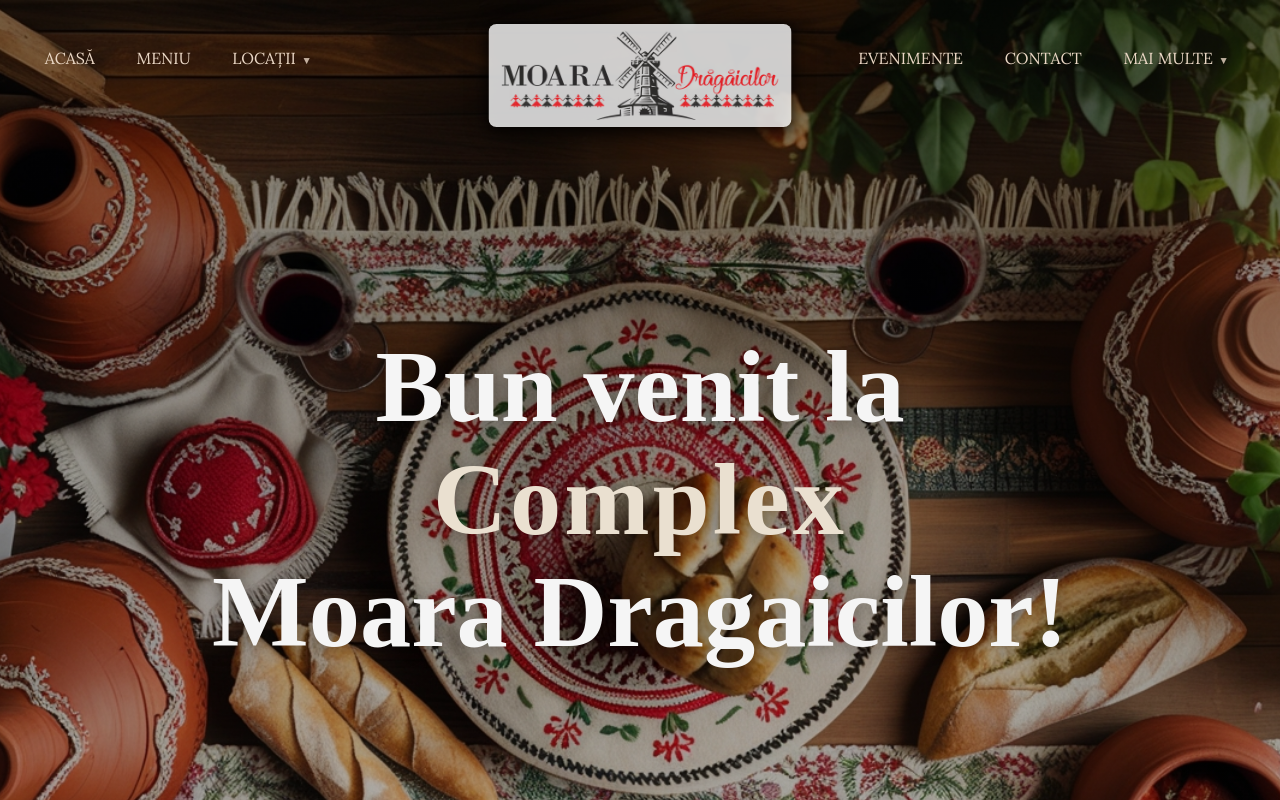
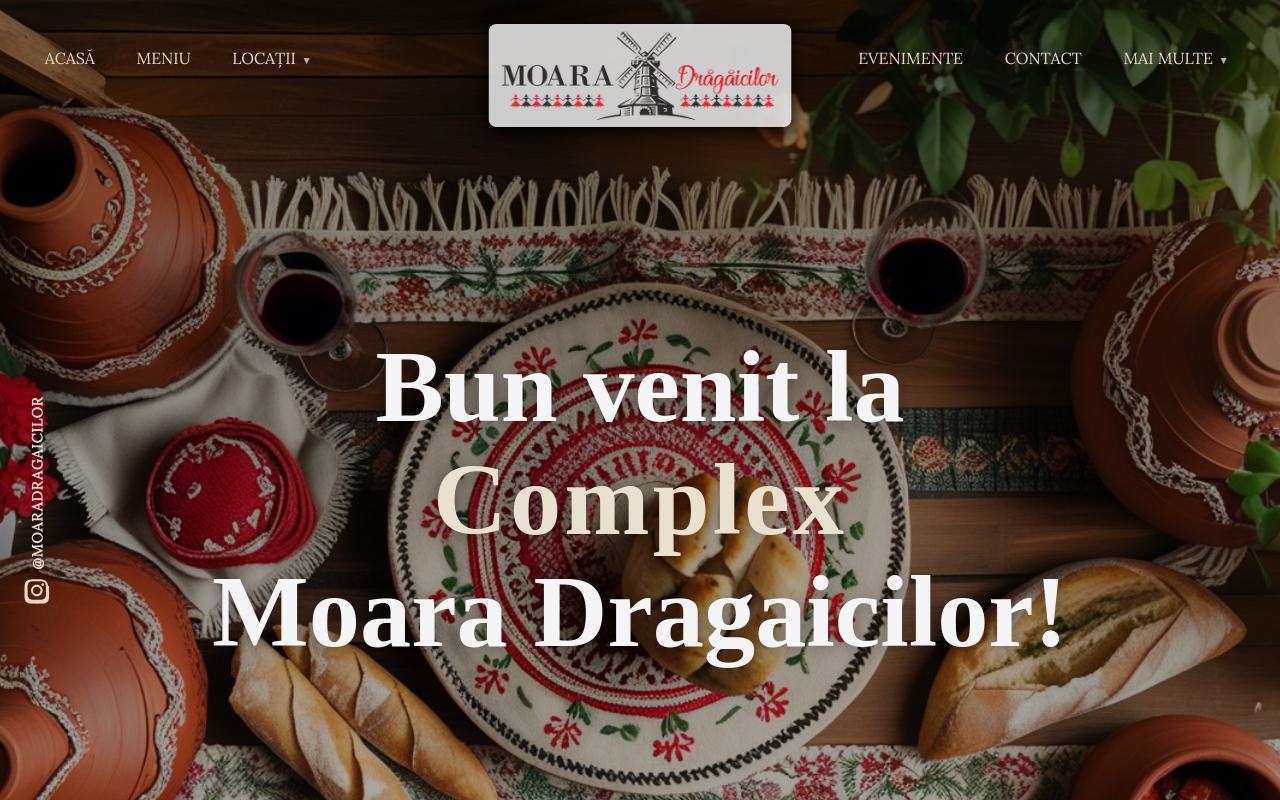
Before and after one commit to Durbace/Restaurant, an Angular app: page / in a window 1280 px wide. Shown: the top 800 px of the page. Built offline with nearby package versions, Linux system fonts and the light colour scheme; a web font is replaced by a local one.

Commit message:
feat: add Instagram link with icon to hero section and improve styling

```diff
--- a/src/app/components/homepage/homepage.component.html
+++ b/src/app/components/homepage/homepage.component.html
@@ -4,6 +4,47 @@
     alt="Restaurant Logo"
     class="hero__logo"
   />
+
+  <a
+    href="https://www.instagram.com/moaradragaicilor"
+    target="_blank"
+    rel="noopener"
+    class="hero__instagram"
+  >
+    <span class="handle">&#64;MOARADRAGAICILOR</span>
+    <span class="icon">
+      <svg xmlns="http://www.w3.org/2000/svg" viewBox="0 0 448 512">
+        <path
+          fill="currentColor"
+          d="M224.1 141c-63.6 0-114.9 51.3-114.9
+      114.9s51.3 114.9 114.9 114.9 114.9-51.3
+      114.9-114.9S287.7 141 224.1 141zm0 190.6c-41.8
+      0-75.7-33.9-75.7-75.7s33.9-75.7
+      75.7-75.7 75.7 33.9 75.7 75.7-33.9
+      75.7-75.7 75.7zm146.4-194.3c0
+      14.9-12 26.9-26.9
+      26.9s-26.9-12-26.9-26.9 12-26.9
+      26.9-26.9 26.9 12 26.9 26.9zm76.1
+      27.2c-1.7-35.7-9.9-67.3-36.2-93.5-26.2-26.2-57.8-34.4-93.5-36.2C293.3
+      32 154.7 32 109.3 34.8c-35.7 1.7-67.3 9.9-93.5
+      36.2S-18.6 128.3-20.3 164c-2.8 45.4-2.8
+      184 0 229.4 1.7 35.7 9.9 67.3 36.2
+      93.5s57.8 34.4 93.5 36.2c45.4 2.8 184
+      2.8 229.4 0 35.7-1.7 67.3-9.9
+      93.5-36.2 26.2-26.2 34.4-57.8
+      36.2-93.5 2.8-45.4 2.8-184
+      0-229.4zM398.8 388c-7.8 19.6-22.9
+      34.7-42.6 42.6-29.5 11.7-99.5 9-132.1
+      9s-102.7 2.6-132.1-9c-19.6-7.8-34.7-22.9-42.6-42.6-11.7-29.5-9-99.5-9-132.1s-2.6-102.7
+      9-132.1c7.8-19.6 22.9-34.7
+      42.6-42.6 29.5-11.7 99.5-9
+      132.1-9s102.7-2.6 132.1 9c19.6 7.8
+      34.7 22.9 42.6 42.6 11.7 29.5 9
+      99.5 9 132.1s2.7 102.7-9 132.1z"
+        />
+      </svg>
+    </span>
+  </a>
 
   <nav class="hero__menu hero__menu--left">
     <a href="#">ACASĂ</a>
@@ -52,7 +93,6 @@
       <span>Moara Dragaicilor!</span>
     </h1>
   </div>
-
 </section>
 
 <section class="crem">
--- a/src/app/components/homepage/homepage.component.scss
+++ b/src/app/components/homepage/homepage.component.scss
@@ -3,21 +3,35 @@
 $text-dark: #2c2c2c;
 $text-light: #f5f5f5;
 
-html, body { height: 100%; }
-body { margin: 0; }
+html,
+body {
+  height: 100%;
+}
+body {
+  margin: 0;
+}
 
 .hero {
+  position: relative;
+  display: grid;
+  place-items: center;
+  isolation: isolate;
+  overflow: clip;
+
   background: url("/assets/images/leonardo.jpg") center / cover no-repeat;
 
-  height: 100vh; min-height: 100vh;
-  @supports (height: 100svh) { height: 100svh; min-height: 100svh; }
-  @supports (height: 100dvh) { height: 100dvh; min-height: 100dvh; }
+  height: 100vh;
+  min-height: 100vh;
 
-  display: grid;
-  place-items: center;
-  position: relative;
-  isolation: isolate;
-  overflow: clip;
+  @supports (height: 100svh) {
+    height: 100svh;
+    min-height: 100svh;
+  }
+
+  @supports (height: 100dvh) {
+    height: 100dvh;
+    min-height: 100dvh;
+  }
 
   &::before {
     content: "";
@@ -25,9 +39,9 @@
     inset: 0;
     background: linear-gradient(
       to bottom,
-      rgba(0,0,0,0.45),
-      rgba(0,0,0,0.35) 40%,
-      rgba(0,0,0,0.25)
+      rgba(0, 0, 0, 0.45),
+      rgba(0, 0, 0, 0.35) 40%,
+      rgba(0, 0, 0, 0.25)
     );
     z-index: -1;
   }
@@ -54,7 +68,8 @@
     gap: 1rem;
     z-index: 2;
 
-    a, .trigger {
+    a,
+    .trigger {
       background: none;
       border: none;
       font: inherit;
@@ -67,13 +82,18 @@
       transition: background 0.2s ease;
     }
 
-    a:hover, .trigger:hover {
+    a:hover,
+    .trigger:hover {
       background: rgba(255, 255, 255, 0.15);
     }
   }
 
-  .hero__menu--left  { left: 2rem; }
-  .hero__menu--right { right: 2rem; }
+  .hero__menu--left {
+    left: 2rem;
+  }
+  .hero__menu--right {
+    right: 2rem;
+  }
 
   .hero__inner {
     padding: 0.5rem 1rem;
@@ -84,11 +104,16 @@
       margin: 0;
       font-weight: 700;
       line-height: 1.1;
-      text-shadow: 0 2px 18px rgba(0,0,0,0.35);
+      text-shadow: 0 2px 18px rgba(0, 0, 0, 0.35);
       font-size: clamp(3rem, 8vw, 6.5rem);
 
-      span { display: block; }
-      .brand { color: $crem; letter-spacing: 0.03em; }
+      span {
+        display: block;
+      }
+      .brand {
+        color: $crem;
+        letter-spacing: 0.03em;
+      }
     }
   }
 
@@ -111,7 +136,8 @@
 
     .submenu {
       position: absolute;
-      top: 100%; left: 50%;
+      top: 100%;
+      left: 50%;
       transform: translate(-50%, 8px);
       min-width: 160px;
       background: rgba(20, 15, 15, 0.95);
@@ -124,26 +150,48 @@
       opacity: 0;
       visibility: hidden;
       pointer-events: none;
-      transition: opacity .18s ease .12s, transform .18s ease .12s, visibility 0s linear .12s;
+      transition: opacity 0.18s ease 0.12s, transform 0.18s ease 0.12s,
+        visibility 0s linear 0.12s;
 
-      li + li { margin-top: 8px; position: relative; }
+      li + li {
+        margin-top: 8px;
+        position: relative;
+      }
       li + li::before {
-        content: ""; position: absolute; top: -5px; left: 8px; right: 8px; height: 1px;
-        background: rgba(234,215,197,.18);
+        content: "";
+        position: absolute;
+        top: -5px;
+        left: 8px;
+        right: 8px;
+        height: 1px;
+        background: rgba(234, 215, 197, 0.18);
       }
 
       li a {
-        display: flex; align-items: center; justify-content: center; text-align: center; gap: 8px;
-        padding: 0.7rem 0.9rem; min-height: 40px; border-radius: 8px; line-height: 1.25;
-        color: #fffbe8; text-decoration: none;
-        &:hover { background: rgba(234,215,197,.22); color: #fff; }
+        display: flex;
+        align-items: center;
+        justify-content: center;
+        text-align: center;
+        gap: 8px;
+        padding: 0.7rem 0.9rem;
+        min-height: 40px;
+        border-radius: 8px;
+        line-height: 1.25;
+        color: #fffbe8;
+        text-decoration: none;
+        &:hover {
+          background: rgba(234, 215, 197, 0.22);
+          color: #fff;
+        }
       }
     }
 
     &.open .submenu {
-      opacity: 1; visibility: visible; pointer-events: auto;
+      opacity: 1;
+      visibility: visible;
+      pointer-events: auto;
       transform: translate(-50%, 0);
-      transition: opacity .18s ease 0s, transform .18s ease 0s, visibility 0s;
+      transition: opacity 0.18s ease 0s, transform 0.18s ease 0s, visibility 0s;
     }
 
     &.open > .trigger::after {
@@ -154,8 +202,12 @@
     &::after {
       content: "";
       position: absolute;
-      top: 100%; left: 50%; transform: translateX(-50%);
-      height: 12px; width: 260px; z-index: 40;
+      top: 100%;
+      left: 50%;
+      transform: translateX(-50%);
+      height: 12px;
+      width: 260px;
+      z-index: 40;
     }
   }
 }
@@ -163,8 +215,60 @@
 section {
   padding: 100px 20px;
   text-align: center;
-  h2 { margin: 0 0 16px; }
-  p  { max-width: 720px; margin: 0 auto; line-height: 1.6; }
+  h2 {
+    margin: 0 0 16px;
+  }
+  p {
+    max-width: 720px;
+    margin: 0 auto;
+    line-height: 1.6;
+  }
 }
-.crem { background-color: $crem; color: $text-dark; }
-.maro { background-color: $maro; color: $text-light; }
+.crem {
+  background-color: $crem;
+  color: $text-dark;
+}
+.maro {
+  background-color: $maro;
+  color: $text-light;
+}
+
+.hero__instagram {
+  position: absolute;
+  left: 1rem;
+  top: 50%;
+  transform: translateY(-50%);
+
+  display: flex;
+  flex-direction: column;
+  align-items: center;
+  gap: 0.5rem;
+
+  color: #ead7c5;
+  text-decoration: none;
+  z-index: 3;
+  padding: 0.5rem;
+
+  transition: color 0.2s ease;
+
+  &:hover {
+    color: $crem;
+  }
+
+  .handle {
+    writing-mode: vertical-rl;
+    text-orientation: mixed;
+    transform: rotate(180deg);
+    font-size: 0.9rem;
+    font-weight: 600;
+    letter-spacing: 0.05em;
+  }
+
+  .icon {
+    svg {
+      width: 1.6rem;
+      height: 1.6rem;
+      display: block;
+    }
+  }
+}
```
Lines whose indentation alone changed are shown as unchanged.
